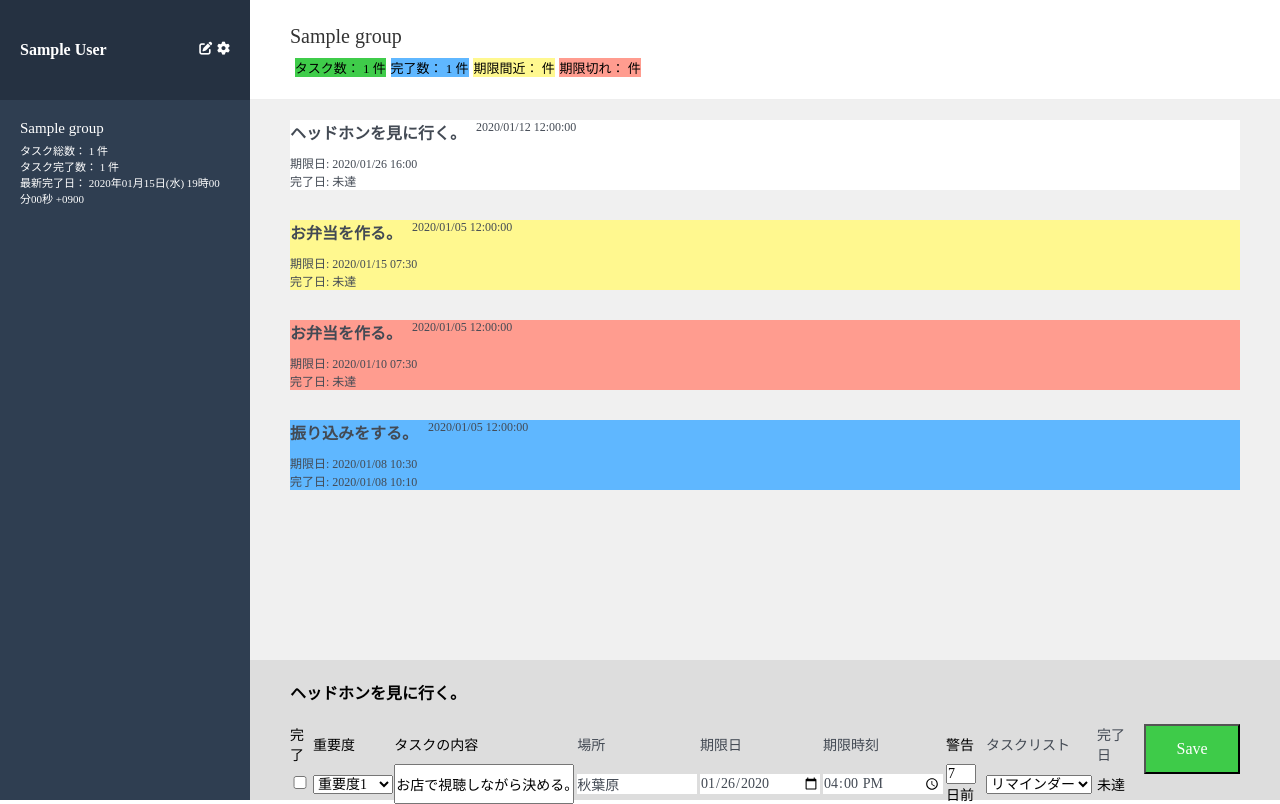
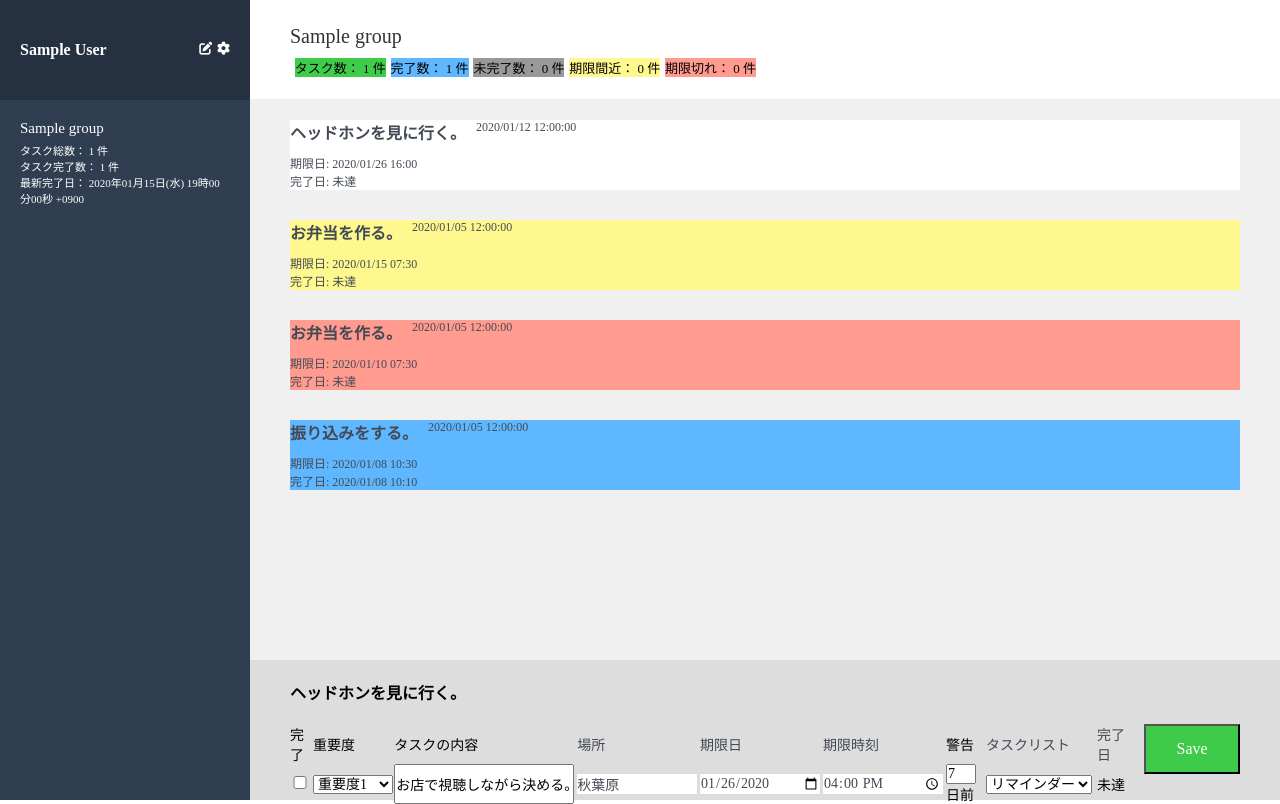
Before and after one commit to yukitaka0915-se/mytasks, a Rails app: page /groups/1/tasks in a window 1280 px wide. Run offline with Rails 7, Linux system fonts and the light colour scheme; a user stored in the database is signed in; tables that the repository leaves empty hold one stand-in row (values such as "Sample post"); style sheets or scripts are compiled from the project's sources; some libraries are stand-ins or nearby versions.

Commit message:
fix task counters
SSIA

```diff
--- a/app/assets/stylesheets/config/_colors.scss
+++ b/app/assets/stylesheets/config/_colors.scss
@@ -9,6 +9,7 @@
 
 $task_color_normal: $white;
 $task_color_complete: #5fb7ff;
+$task_color_pending: $light_gray;
 $task_color_warning: #fff88f;
 $task_color_overdue: #ff9c8f;
 
--- a/app/assets/stylesheets/modules/_main_task.scss
+++ b/app/assets/stylesheets/modules/_main_task.scss
@@ -26,6 +26,10 @@
         }
         &--complete{
           background-color: $task_color_complete;
+          margin-left: $marginleft_interval;
+        }
+        &--pending{
+          background-color: $task_color_pending;
           margin-left: $marginleft_interval;
         }
         &--warning{
--- a/app/controllers/tasks_controller.rb
+++ b/app/controllers/tasks_controller.rb
@@ -31,7 +31,10 @@
 
   def set_tasks
     @tasks = Task.search_all(params[:group_id], current_user.id)
-    @tasks_completed = Task.search_completed(params[:group_id], current_user.id)
+    @tasks_completed = @tasks.search_completed
+    @tasks_pending = @tasks.search_pending
+    @tasks_warning = @tasks.search_warning
+    @tasks_overdue = @tasks.search_overdue
   end
 
 end
--- a/app/models/task.rb
+++ b/app/models/task.rb
@@ -9,8 +9,27 @@
     where(user: user_id).where(group: group_id)
   }
 
-  scope :search_completed, -> (user_id, group_id){
-    search_all(user_id, group_id).where(completed: true)
+  scope :search_completed, -> {
+    has_completed(true)
   }
 
+  scope :search_pending, -> {
+    has_completed(false)
+  }
+
+  scope :search_warning, -> {
+    has_completed(false).where('warning_dt <= ?', "current_date()")
+  }
+
+  scope :search_overdue, -> {
+    has_completed(false).where('target_dt < ?', "current_date()")
+  }
+
+  private
+
+  scope :has_completed, -> (flag){
+    where(completed: flag)
+  }
+
+
 end
--- a/app/views/shared/_main_task.html.haml
+++ b/app/views/shared/_main_task.html.haml
@@ -12,11 +12,17 @@
           完了数：
           = @tasks_completed.count
           件
+        %li.main-header__left-box__task-list--pending
+          未完了数：
+          = @tasks_pending.count
+          件
         %li.main-header__left-box__task-list--warning
           期限間近：
+          = @tasks_warning.count
           件
         %li.main-header__left-box__task-list--overdue
           期限切れ：
+          = @tasks_overdue.count
           件
     - if @group.authority == false
       = link_to edit_group_path(@group.id) do
```
